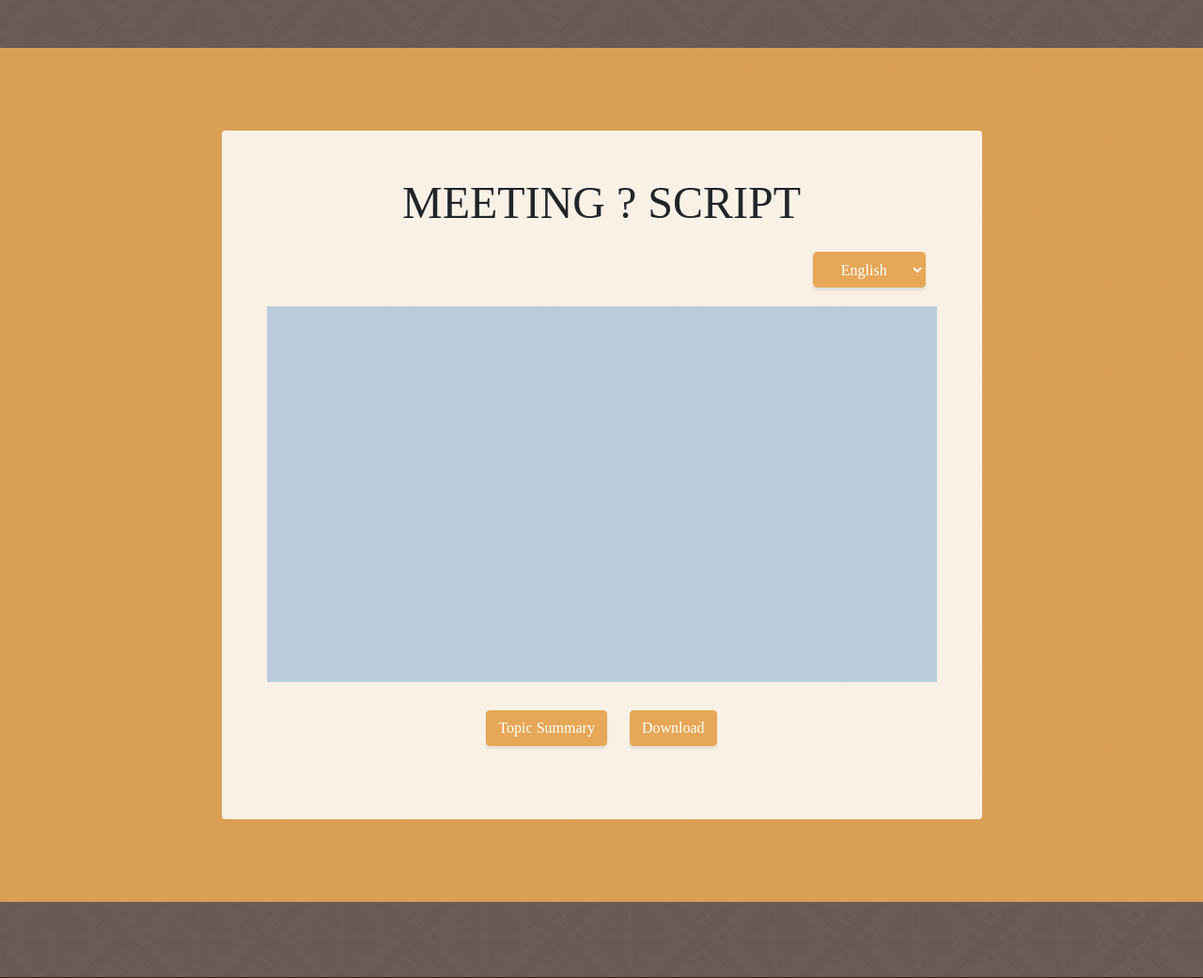
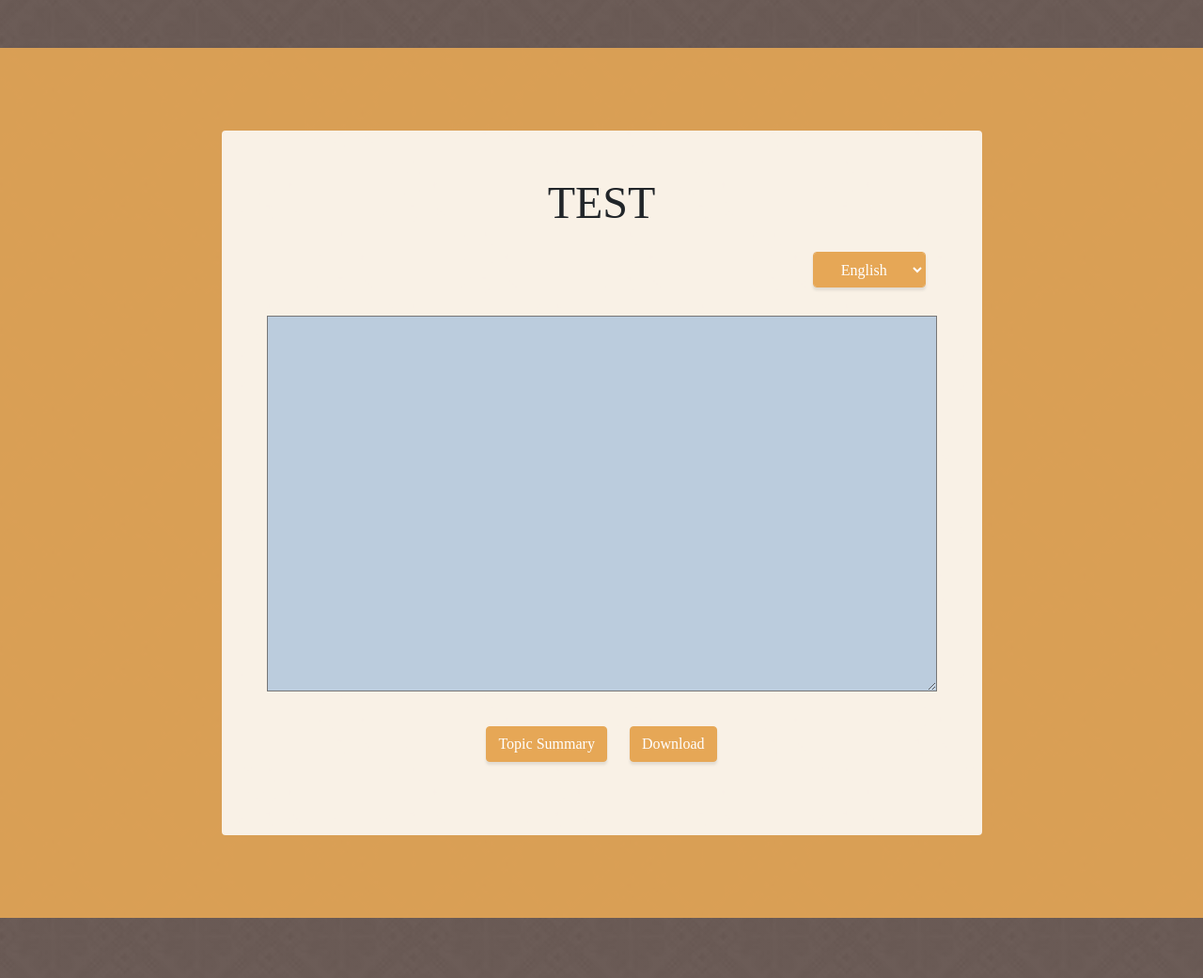
Before and after one commit to gongzhen0128/CZ3002-Meeting-Assistant, a Django app: template controll/templates/script.html in a window 1280 px wide. Shown: the part 397-1438 px from the top of the page at 94% size. Run offline with Django 3.2, Linux system fonts and the light colour scheme; the template is opened without the code that fills it: values that come from a table or form of the project are taken from there, others are empty; data comes from the database, SQL or seed files in the repository; both versions use the stored data as it was after the commit; some libraries are stand-ins or nearby versions; some web fonts are replaced.

Commit message:
Last Version

```diff
--- a/controll/templates/script.html
+++ b/controll/templates/script.html
@@ -59,8 +59,7 @@
 
     function translates(data) {
         makeApiRequest(endpoints.translate, data, "GET", false).success(function(resp) {
-        //alert(resp.data.translations[0].translatedText);
-        document.getElementById('script').innerHTML = resp.data.translations[0].translatedText;
+        document.getElementById('script').value = resp.data.translations[0].translatedText;
         });
     }
 
@@ -68,10 +67,10 @@
     function trans(){
         var toLang = document.getElementById("language").value;
         if(origin==""){
-            origin = document.getElementById('script').innerHTML;
+            origin = document.getElementById("script").value;
         }
         if(toLang == "en"){
-            document.getElementById('script').innerHTML = origin;
+            document.getElementById('script').value = origin;
         }
         else{
             translationObj = {
@@ -89,8 +88,8 @@
         }
 
         //get content to translate
-        var content = document.getElementById('script').innerHTML;
-    }
+        var content = document.getElementById('script').value;
+      }
 
 </script>
 
@@ -100,7 +99,7 @@
             <div class="col-xl-9 mx-auto">
                 <div class="cta-inner text-center rounded">
                     <h2 class="section-heading mb-4 ">
-                        <span class="section-heading-lower">Meeting ? Script</span>
+                        <span class="section-heading-lower">{{meeting.name}}</span>
                     </h2>
                     <div class="dropdown " style="margin-bottom:10px; margin-left: 80%; ">
                         <select class="form-control btn btn-primary dropdown-toggle" id="language" style="width:120px;" onchange="trans()">
@@ -111,15 +110,11 @@
                         </select>
                     </div>
 
-                    <div style="margin-top:20px;height:400px;width:100%;overflow:auto;background-color:#bbccdd; scrollbar-base-color:gold;font-family:sans-serif;padding:20px">
+                    <textarea id="script" style="margin-top:20px;height:400px;width:100%;overflow:auto;background-color:#bbccdd; scrollbar-base-color:gold;font-family:sans-serif;padding:20px">
+                      {{ meeting.script }}
+                    </textarea>
 
-                    <span id="ttt">
-                            {{ text }}
-
-                    </span>
-                    </div>
-
-                    <button style="margin-top:30px; margin-bottom:30px; margin-right: 20px"  class="btn btn-primary">Topic Summary</button>
+                    <button style="margin-top:30px; margin-bottom:30px; margin-right: 20px"  class="btn btn-primary" id='btnSum'>Topic Summary</button>
                     <button style="margin-top:30px; margin-bottom:30px" onclick="downloadMeetingScript()" class="btn btn-primary">Download</button>
 
                 </div>
@@ -135,14 +130,14 @@ $('#btnSum').click(function(){
       type: "POST",
       dataType: 'json',
       url: "{% url 'summary' %}",
-      data: JSON.stringify({type: $("#btnSum").text() , text: $("#ttt").text()}),
+      data: JSON.stringify({type: $("#btnSum").text() , text: $("#script").val()}),
       success:function(response) {
         if ($("#btnSum").text() == "Original")
             $("#btnSum").text("Topic Summary");
         else
             $("#btnSum").text("Original");
 
-        $("#ttt").text(response.text);
+        $("#script").val(response.text);
       }
     });
 })
--- a/src/urls.py
+++ b/src/urls.py
@@ -28,7 +28,7 @@ urlpatterns = [
     path('createMeeting/', views.createMeeting, name='createMeeting'),
     path('history/', views.history, name='history'),
     path('register/', views.register, name='register'),
-    path('script/', views.script, name='script'),
+    path('script/<slug:sessionid>/', views.script, name='script'),
     path('summary/', views.summary, name='summary'),
     path('logout/', views.logout, name='logout'),
     #login url function
```
Also changed, not shown: controll/templates/history.html (+1 -30 lines), controll/views.py (+9 -11 lines), controll/migrations/0007_auto_20181006_0748.py (added), db.sqlite3.
